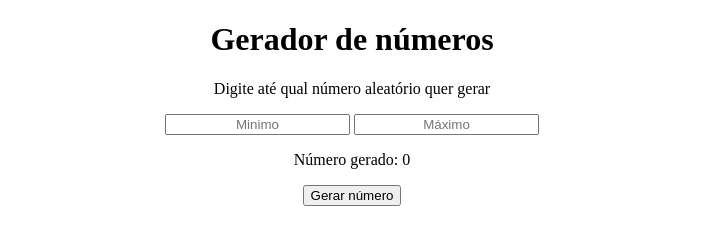
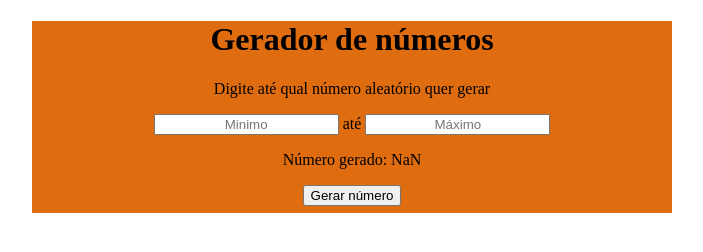
Before and after one commit to joaovxsantos/Gerador-de-numeros, a plain HTML site: page index.html in a window 1280 px wide. Both pictures are taken after a click on the button "Gerar número". Shown: the whole page, without its empty margins (288-991 px from the left). Drawn offline with Linux system fonts and the light colour scheme.

Commit message:
commit final

```diff
--- a/index.html
+++ b/index.html
@@ -8,15 +8,14 @@
     <title>Gerador de números</title>
 </head>
 <body>
+    <div>
     <h1>Gerador de números</h1>
     <p>Digite até qual número aleatório quer gerar</p>
-
-    <input type="text" id="min" placeholder="Minimo">
+    <input type="text" id="min" placeholder="Minimo"> até
     <input type="text" id="max" placeholder="Máximo">
-
-
     <p></p>
     <button onclick="number()" id="botao">Gerar número</button>
+</div>
 <script src="./script.js"></script>
 </body>
 </html>
--- a/script.js
+++ b/script.js
@@ -1,34 +1,9 @@
-// function number(){
-//     let a = document.getElementById("valor")
-//     let valor = a.value
-//     let b = window.document.getElementsByTagName("p")[1]
-//     let c = Math.floor(Math.random() * valor + 1)
-//     b.innerText = "Número gerado: " + c
-
-// }
-
-
-// const getRandomNumber = (min, max) => {
-//     console.log(Math.floor(Math.random() * (max - min + 1)) + min)
-//   };
-
-
-
 function number() {
     let a = document.getElementById("min");
-    let min = a.value
+    let min = parseInt(a.value)
     let b = document.getElementById("max");
-    let max = b.value
+    let max = parseInt(b.value)
     let c = window.document.getElementsByTagName("p")[1];
-
-    // let max = 10
-    // let min = 3
-    let result = Math.floor(Math.random() * ((max - min + 1) + min));
+    let result = Math.floor(Math.random() * (max - min + 1)) + min;
     c.innerText = "Número gerado: " + result;
-    // console.log(max)
-    // console.log(min)
-    // console.log(max - min +1 ) + min;
-
-
-
 }
--- a/style.css
+++ b/style.css
@@ -1,5 +1,6 @@
 *{
     text-align: center;
+
 }
 
 button{
@@ -7,3 +8,11 @@ button{
     margin: auto;
     margin-top: 1rem;
 }
+
+
+div{
+    background-color: rgb(223, 109, 16);
+    width: 40em;
+    height: 12em;
+    margin: auto;
+}
```
